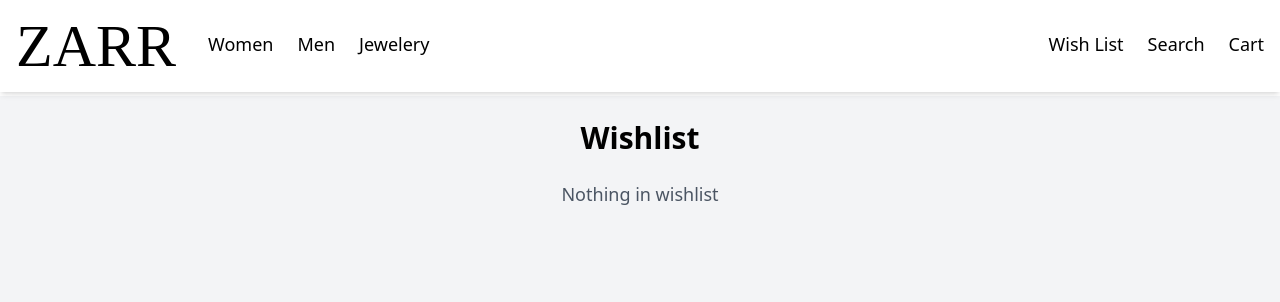
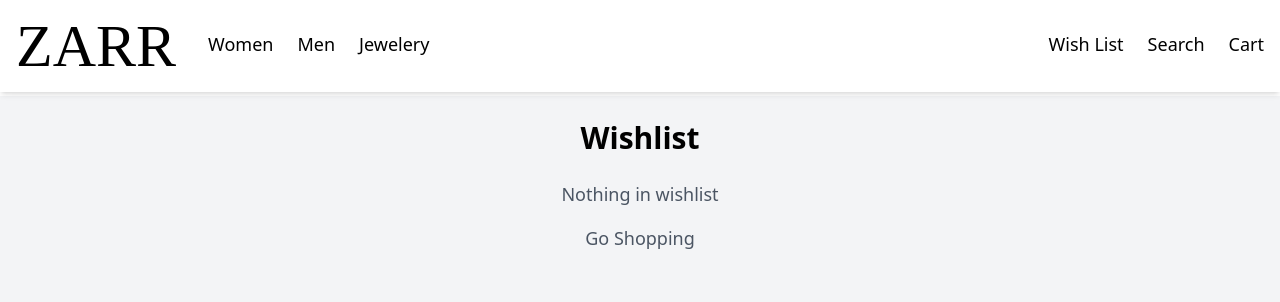
Before and after one commit to shalinekoh/project-shopping-cart, a React (Vite) app: page /wishlist in a window 1280 px wide. Shown: the top 302 px of the page. Built offline with nearby package versions, Linux system fonts and the light colour scheme; a web font is replaced by a local one.

Commit message:
Add Go SHopping Link to empty wishlist state

```diff
--- a/src/pages/WishList.jsx
+++ b/src/pages/WishList.jsx
@@ -1,4 +1,5 @@
 import { useOutletContext } from "react-router-dom";
+import { Link } from "react-router-dom";
 
 function WishList() {
     const [selectedProduct,
@@ -25,7 +26,10 @@ function WishList() {
         <div className="min-h-screen mt-24 bg-gray-100 p-6">
             <h2 className="text-3xl font-bold mb-6 text-center">Wishlist</h2>
             {wishList.length === 0 ? (
-                <p className="text-lg text-center text-gray-600">Nothing in wishlist</p>
+                <div>
+                    <p className="text-lg text-center text-gray-600">Nothing in wishlist</p>
+                    <Link to="/women" className="flex justify-center mt-4 text-lg text-gray-600 hover:underline">Go Shopping</Link>
+                </div>
             ) : (
                 <div className="space-y-6 flex flex-col">
                     {wishList.map((item) => (
```
